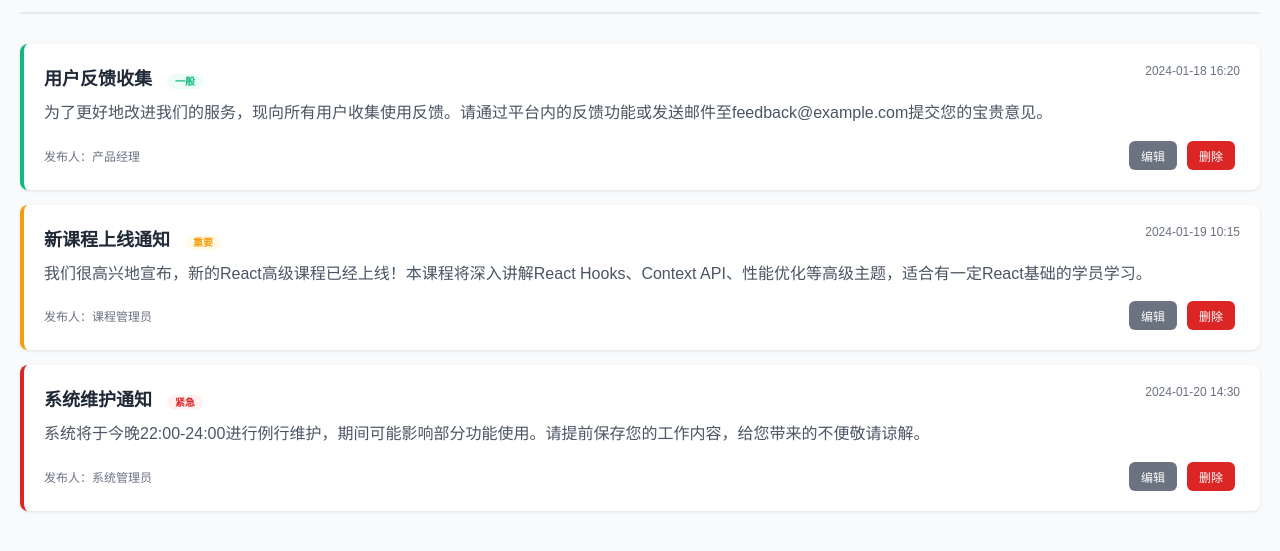
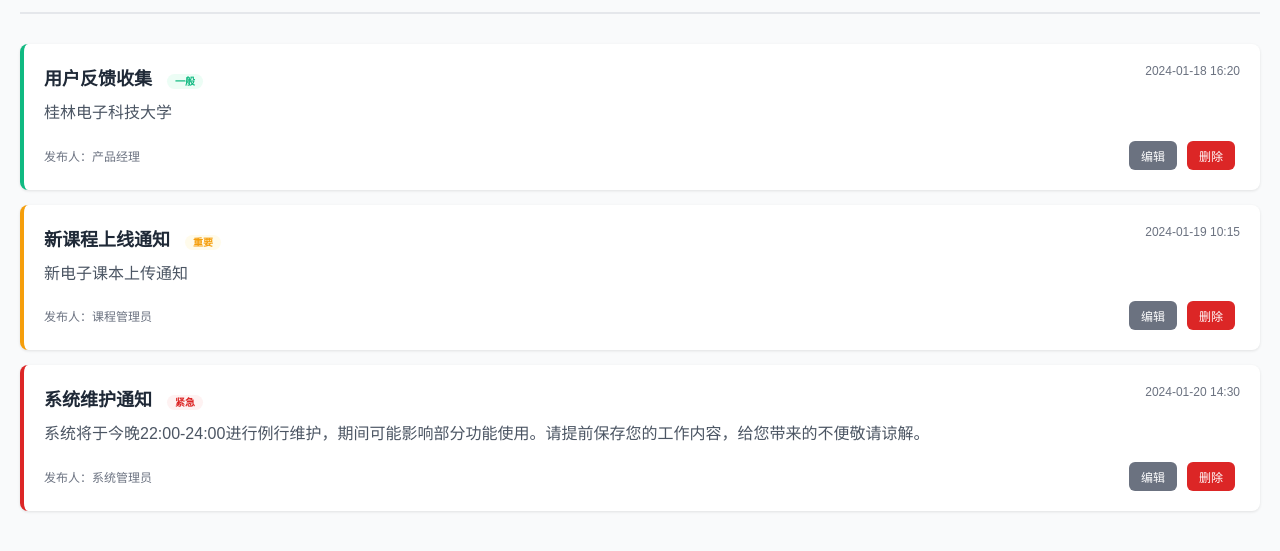
Before and after one commit to ZaKO-Z/XigaiStudy, a plain HTML site: page pages/announcements.html in a window 1280 px wide. Shown: the part 63-614 px from the top of the page. Drawn offline with Linux system fonts and the light colour scheme.

Commit message:
公告管理修改

```diff
--- a/pages/announcements.html
+++ b/pages/announcements.html
@@ -362,7 +362,7 @@
                     {
                         id: Date.now() + 2,
                         title: '新课程上线通知',
-                        content: '我们很高兴地宣布，新的React高级课程已经上线！本课程将深入讲解React Hooks、Context API、性能优化等高级主题，适合有一定React基础的学员学习。',
+                        content: '新电子课本上传通知',
                         priority: 'medium',
                         author: '课程管理员',
                         date: '2024-01-19 10:15',
@@ -371,7 +371,7 @@
                     {
                         id: Date.now() + 3,
                         title: '用户反馈收集',
-                        content: '为了更好地改进我们的服务，现向所有用户收集使用反馈。请通过平台内的反馈功能或发送邮件至feedback@example.com提交您的宝贵意见。',
+                        content: '桂林电子科技大学',
                         priority: 'low',
                         author: '产品经理',
                         date: '2024-01-18 16:20',
```
